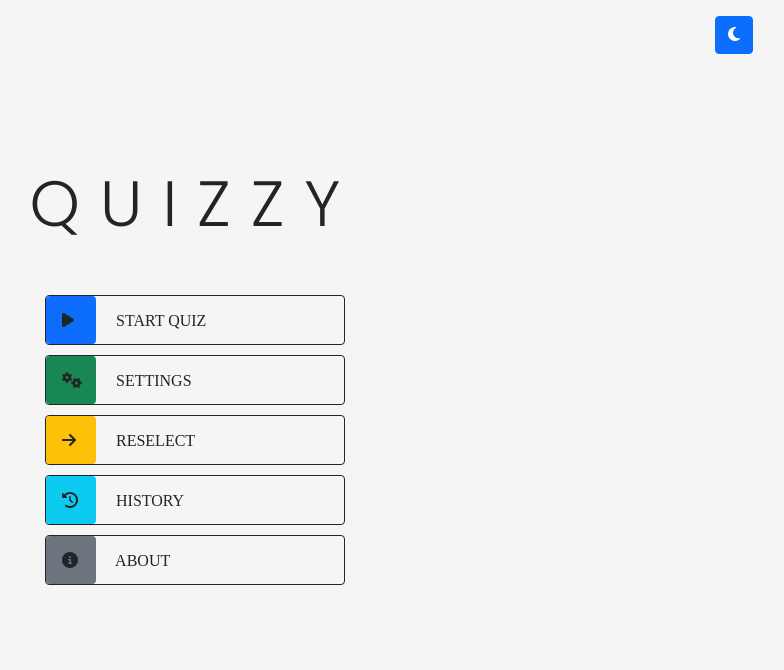
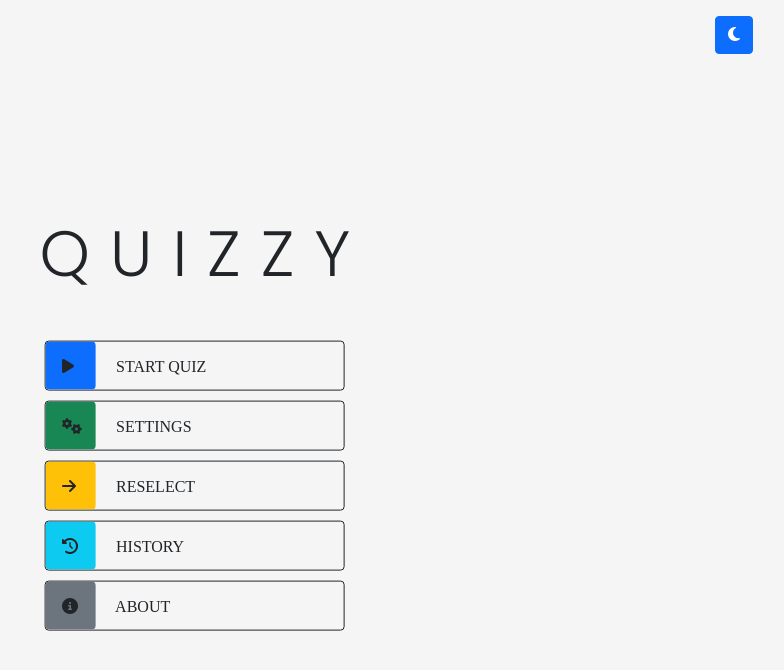
Before and after one commit to zahidquraishi41/zappquizzy, a Flask app: page / in a window 1280 px wide. Shown: the top 670 px of the page, without its empty margins (445-1229 px from the left). Run offline with Flask 2, Linux system fonts and the light colour scheme; data that the repository does not hold is empty; some libraries are stand-ins or nearby versions.

Commit message:
ui improvements

```diff
--- a/static/index.css
+++ b/static/index.css
@@ -6,6 +6,7 @@ body {
 h1 {
     text-transform: uppercase;
     letter-spacing: 20px;
+    margin-right: -20px;
     cursor: default;
 }
 
@@ -14,7 +15,7 @@ a.btn {
     display: block;
     font-family: "montserrat";
     text-decoration: none;
-    margin: 5px 0px;
+    margin: 10px auto;
     padding: 0px;
     padding-right: 60px;
     text-transform: uppercase;
@@ -31,13 +32,10 @@ a i {
 
 
 .center {
-    display: flex;
-    align-items: center;
-    justify-content: center;
-    flex-direction: column;
-    width: 100%;
+    position: absolute;
+    top: 50%;
+    left: 50%;
+    transform: translate(-50%, -50%);
+    margin: 28px 0;
     text-align: center;
-    margin: 10% 0;
-    align-items: center;
-    height: max-content;
  }
```
